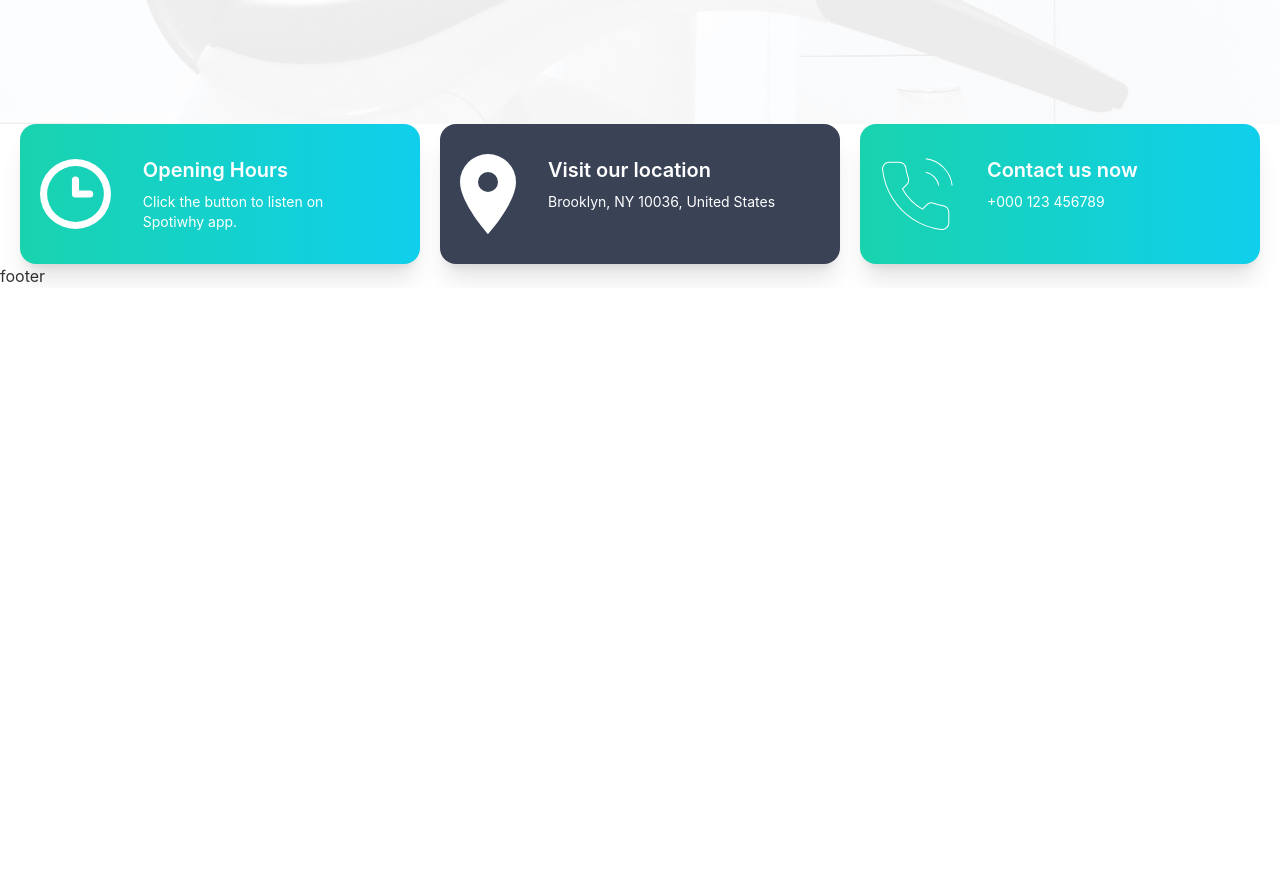
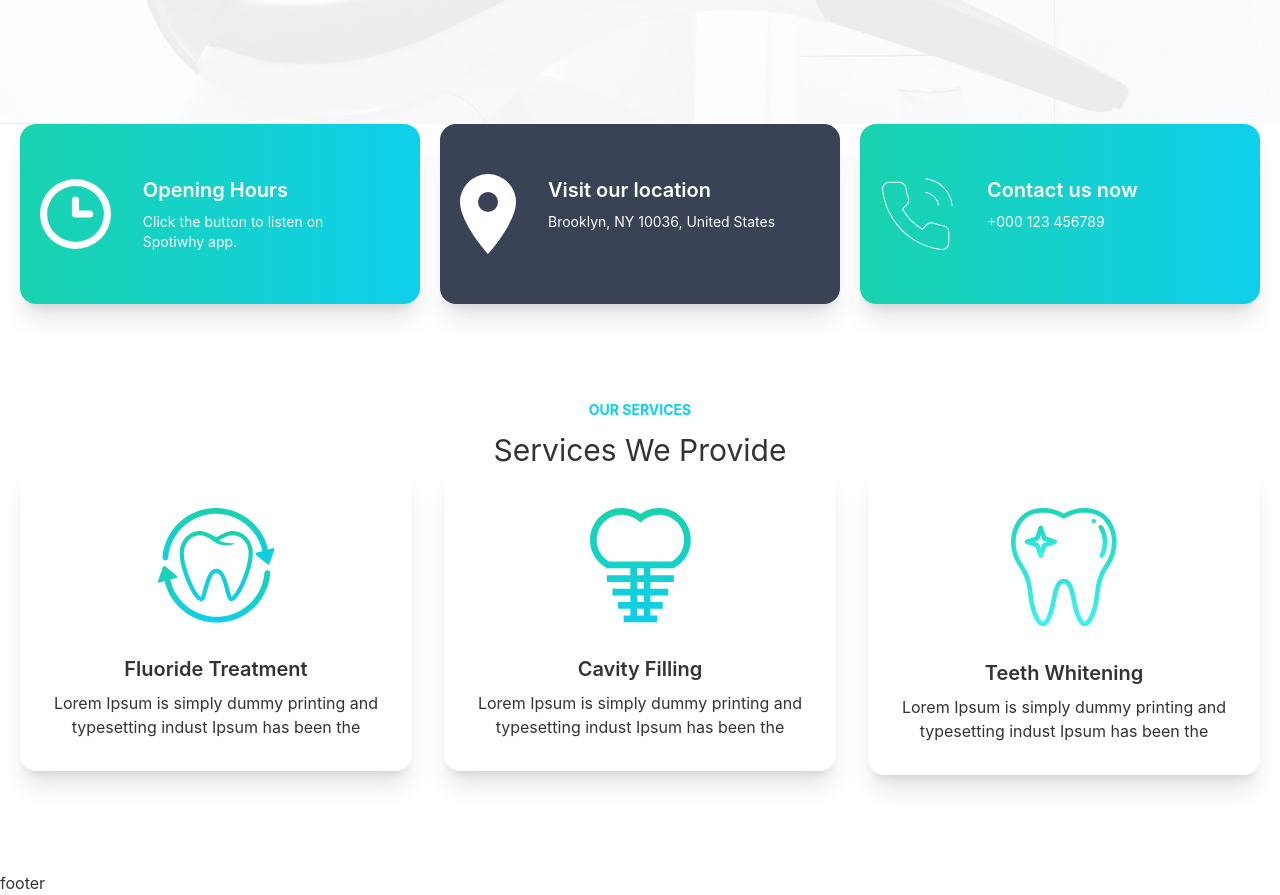
Before and after one commit to Fahimmuntasir1/Doctors-portal, a React (Create React App) app: page / in a window 1280 px wide. Shown: the part 740-1635 px from the top of the page. Before the commit the page ends 1028 px from the top, so only its background shows below. Built offline with nearby package versions, Linux system fonts and the light colour scheme.

Commit message:
services section added and added services

```diff
--- a/src/components/Pages/Home/Home.js
+++ b/src/components/Pages/Home/Home.js
@@ -1,12 +1,14 @@
 import React from "react";
 import Banner from "./Banner";
 import Info from "./Info";
+import Services from "./Services";
 
 const Home = () => {
   return (
     <div>
       <Banner />
       <Info/>
+      <Services/>
     </div>
   );
 };
--- a/src/components/Pages/Home/Info.js
+++ b/src/components/Pages/Home/Info.js
@@ -6,7 +6,7 @@
 
 const Info = () => {
   return (
-    <div className="grid grid-cols-3 gap-5 px-5">
+    <div className="grid lg:grid-cols-3 xs:grid-cols-12 gap-5 px-5">
       <InfoDetails
         details="Click the button to listen on Spotiwhy app."
         background="bg-gradient-to-r from-secondary to-primary"
--- a/src/components/Pages/Home/InfoDetails.js
+++ b/src/components/Pages/Home/InfoDetails.js
@@ -3,7 +3,7 @@
 const InfoDetails = ({ img, title, background, details }) => {
   return (
     <div
-      className={`card lg:card-side bg-accent px-5 text-white shadow-xl ${background}`}
+      className={`card lg:card-side bg-accent p-5 text-white shadow-xl ${background}`}
     >
       <figure>
         <img src={img} alt="Album" />
--- /dev/null
+++ b/src/components/Pages/Home/Service.js
@@ -0,0 +1,19 @@
+import React from "react";
+
+const Service = ({ service }) => {
+  return (
+    <div>
+      <div class="card lg:max-  w-lg bg-base-100 shadow-xl">
+        <figure class="px-10 pt-10">
+          <img src={service.img} alt="services" class="rounded-xl" />
+        </figure>
+        <div class="card-body items-center text-center">
+          <h2 class="card-title">{service.name}</h2>
+          <p>{service.description}</p>
+        </div>
+      </div>
+    </div>
+  );
+};
+
+export default Service;
--- /dev/null
+++ b/src/components/Pages/Home/Services.js
@@ -0,0 +1,46 @@
+import React from "react";
+import Service from "./Service";
+import Fluoride from "../../../assets/images/fluoride.png";
+import Cavity from "../../../assets/images/cavity.png";
+import Whitening from "../../../assets/images/whitening.png";
+
+const Services = () => {
+  const services = [
+    {
+      _id: 1,
+      img: Fluoride,
+      name: "Fluoride Treatment",
+      description:
+        "Lorem Ipsum is simply dummy printing and typesetting indust Ipsum has been the",
+    },
+    {
+      _id: 2,
+      img: Cavity,
+      name: "Cavity Filling",
+      description:
+        "Lorem Ipsum is simply dummy printing and typesetting indust Ipsum has been the",
+    },
+    {
+      _id: 3,
+      img: Whitening,
+      name: "Teeth Whitening",
+      description:
+        "Lorem Ipsum is simply dummy printing and typesetting indust Ipsum has been the",
+    },
+  ];
+  return (
+    <div className="my-24">
+      <h2 className="uppercase text-center text-sm text-primary font-bold">
+        our services
+      </h2>
+      <h2 className="text-3xl text-center mt-3">Services We Provide</h2>
+      <div className="grid lg:grid-cols-3 gap-8 px-5">
+        {services.map((service) => (
+          <Service key={service._id} service={service}></Service>
+        ))}
+      </div>
+    </div>
+  );
+};
+
+export default Services;
```
